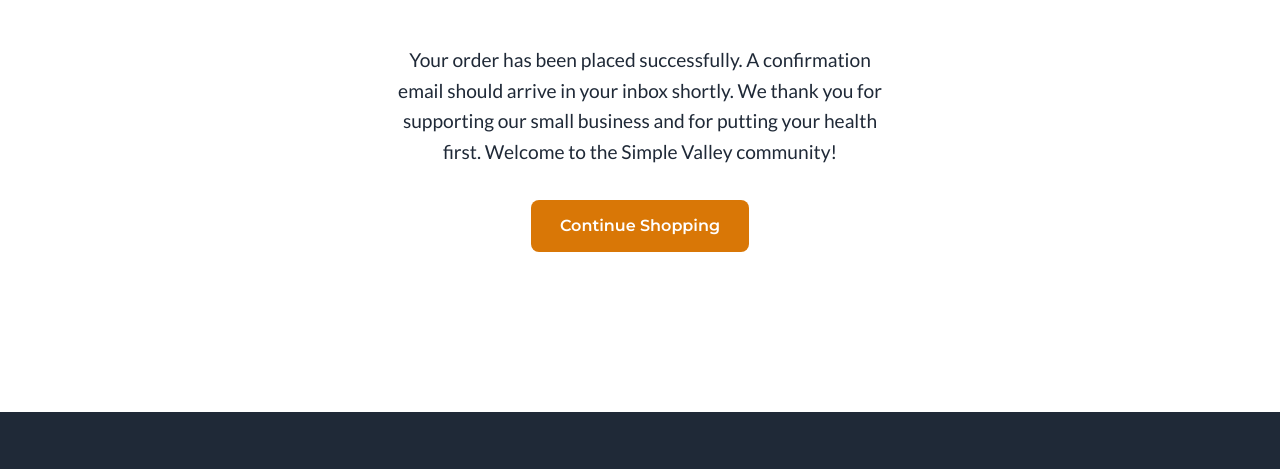
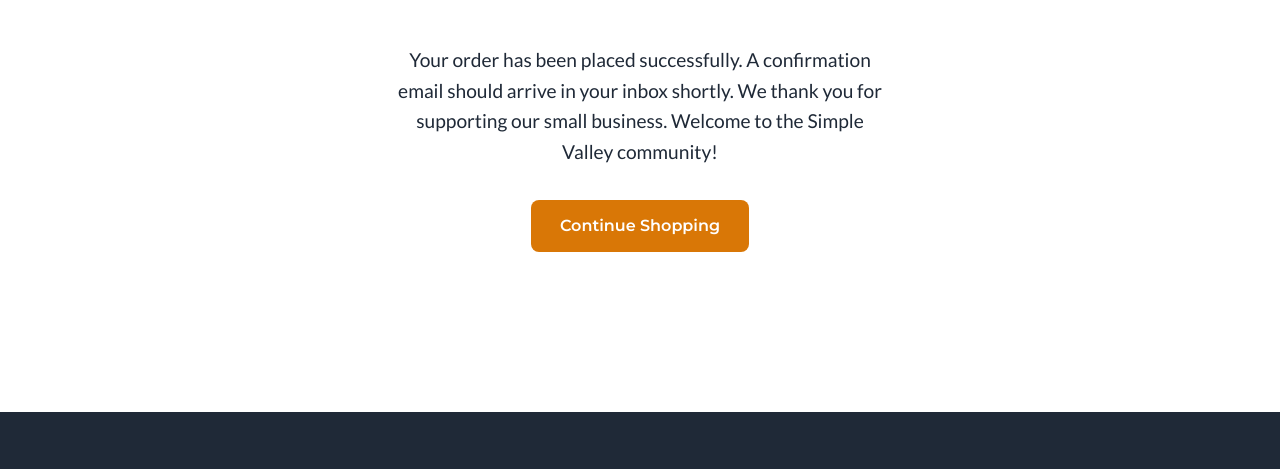
Before and after one commit to kensickiengineering/Simple-Valley, a website: page success.html in a window 1280 px wide. Shown: the part 279-748 px from the top of the page. Drawn offline with Linux system fonts and the light colour scheme.

Commit message:
shipping_v2

```diff
--- a/success.html
+++ b/success.html
@@ -54,7 +54,7 @@
     <main class="container section" style="text-align: center; padding-top: 100px; padding-bottom: 100px;">
         <div class="fade-in visible">
             <h1 class="section-title">Thank You!</h1>
-            <p style="font-size: 1.2rem; max-width: 500px; margin: 0 auto 32px;">Your order has been placed successfully. A confirmation email should arrive in your inbox shortly. We thank you for supporting our small business and for putting your health first. Welcome to the Simple Valley community!</p>
+            <p style="font-size: 1.2rem; max-width: 500px; margin: 0 auto 32px;">Your order has been placed successfully. A confirmation email should arrive in your inbox shortly. We thank you for supporting our small business. Welcome to the Simple Valley community!</p>
             <a href="home.html" class="button">Continue Shopping</a>
         </div>
     </main>
```
Also changed, not shown: shop.html (+1 -1 lines).
